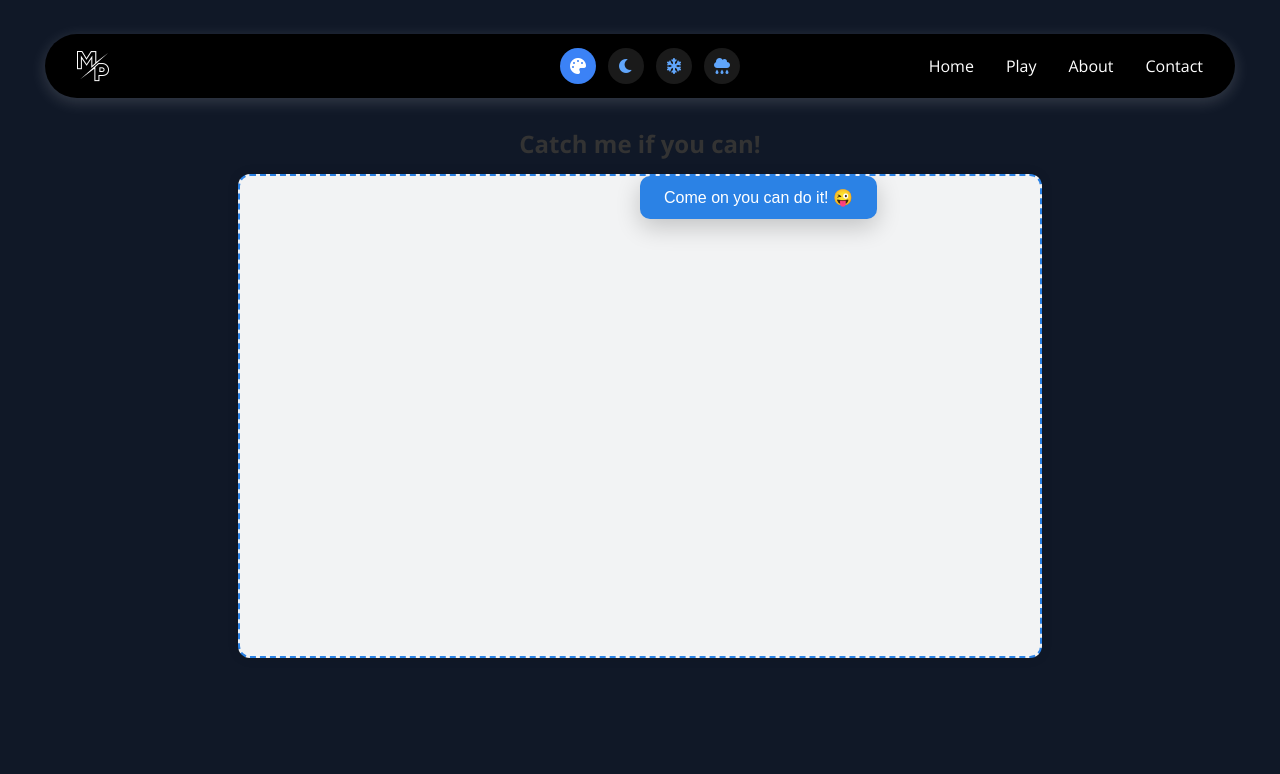
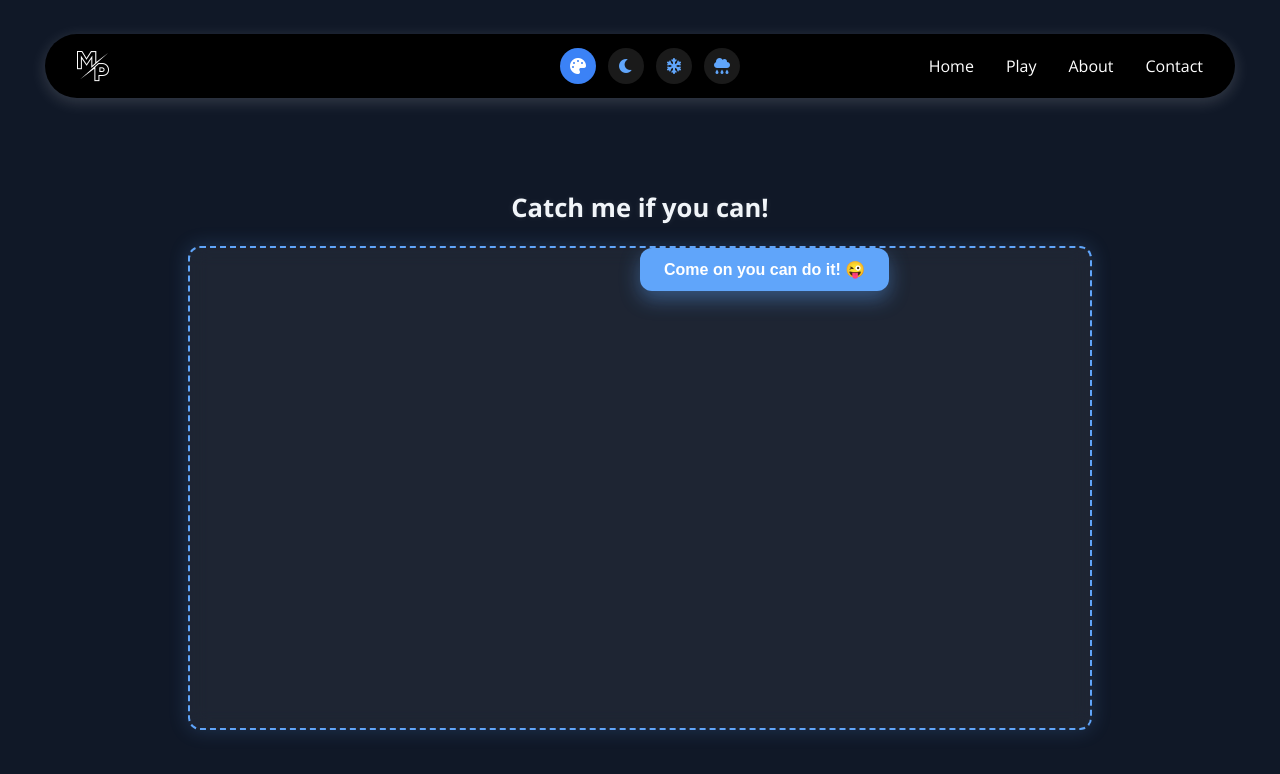
Before and after one commit to Oyemahak/MahakPatel, a React (Vite) app: page /touchme in a window 1280 px wide. Shown: the top 774 px of the page. Built offline with nearby package versions, Linux system fonts and the light colour scheme.

Commit message:
Better version with good UI for game

```diff
--- a/src/games/memory/fireworks.js
+++ b/src/games/memory/fireworks.js
@@ -1,19 +1,20 @@
-// fireworks.js — 🎆 Boom! Boom! Celebration script
+// fireworks.js — 🎆 Celebration logic for MemoryGame
+// Matches Mahak’s dark-themed gamified vibe!
 
 export function createFirework() {
-  const colors = ['#7F5AF0', '#2CB67D', '#FF6E6E']; // Purple, teal, coral
+  const colors = ['#7F5AF0', '#2CB67D', '#FF6E6E']; // Purple, Teal, Coral
   const firework = document.createElement('div');
 
   firework.style.position = 'fixed';
   firework.style.width = '6px';
   firework.style.height = '6px';
   firework.style.borderRadius = '50%';
-  firework.style.backgroundColor = colors[Math.floor(Math.random() * colors.length)];
+  firework.style.backgroundColor = randomColor();
   firework.style.left = `${Math.random() * 100}%`;
   firework.style.top = `${Math.random() * 100}%`;
-  firework.style.boxShadow = `0 0 10px 2px ${colors[Math.floor(Math.random() * colors.length)]}`;
   firework.style.zIndex = '999';
   firework.style.pointerEvents = 'none';
+  firework.style.boxShadow = `0 0 12px 3px ${randomColor()}`;
 
   document.getElementById('fireworks')?.appendChild(firework);
 
@@ -30,3 +31,8 @@ export function createFirework() {
 
   animation.onfinish = () => firework.remove();
 }
+
+function randomColor() {
+  const palette = ['#7F5AF0', '#2CB67D', '#FF6E6E'];
+  return palette[Math.floor(Math.random() * palette.length)];
+}
--- a/src/games/memory/memory.css
+++ b/src/games/memory/memory.css
@@ -1,48 +1,56 @@
-/* memory.css — 🧠 Styles for the Match The Emoji Game */
+/* memory.css — 🧠 Emoji Game UI tuned for Mahak's portfolio */
 
 :root {
-  --primary: #7F5AF0;       /* Vibe-y violet */
-  --secondary: #2CB67D;     /* Soft teal */
-  --accent: #FF6E6E;        /* Pop coral */
-  --dark-bg: #16161A;       /* Dark theme base */
-  --card-bg: #242629;
-  --text-light: #FFFFFE;
+  --primary: #7F5AF0;
+  --secondary: #2CB67D;
+  --accent: #FF6E6E;
+  --dark-bg: #0f172a;
+  --card-bg: #1e293b;
+  --text-light: #f1f5f9;
   --text-gray: #94A1B2;
   --glow: 0 0 15px currentColor;
 }
 
+.memory-wrapper {
+  display: flex;
+  justify-content: center;
+  padding: 2rem 1rem;
+  min-height: 100vh;
+  background: var(--dark-bg);
+}
+
 .memory-container {
   font-family: 'Poppins', sans-serif;
-  background: var(--dark-bg);
+  background: var(--card-bg);
   color: var(--text-light);
   width: 100%;
-  max-width: 420px;
-  margin: 0 auto;
-  padding: 24px;
-  border-radius: 16px;
-  box-shadow: 0 8px 32px rgba(0, 0, 0, 0.3);
+  max-width: 440px;
+  padding: 2rem;
+  border-radius: 1rem;
+  box-shadow: 0 0 30px rgba(0, 0, 0, 0.25);
   border: 1px solid rgba(255, 255, 255, 0.05);
 }
 
 .game-title {
-  font-size: 1.8rem;
+  font-size: 2rem;
+  font-weight: 600;
   text-align: center;
-  font-weight: 600;
-  margin-bottom: 20px;
+  margin-bottom: 1rem;
 }
 
 .game-stats {
   display: flex;
   justify-content: space-between;
+  margin-bottom: 1rem;
+  font-size: 1rem;
   color: var(--text-gray);
-  font-size: 1rem;
-  margin-bottom: 16px;
 }
 
 .game-board {
   display: grid;
   grid-template-columns: repeat(4, 1fr);
   gap: 10px;
+  margin-bottom: 1.5rem;
 }
 
 .card {
@@ -54,7 +62,7 @@
   justify-content: center;
   align-items: center;
   transform-style: preserve-3d;
-  transition: transform 0.6s ease;
+  transition: transform 0.5s ease;
   cursor: pointer;
   position: relative;
   border: 1px solid rgba(255, 255, 255, 0.1);
@@ -104,3 +112,24 @@
   pointer-events: none;
   z-index: 999;
 }
+
+.back-button-container {
+  text-align: center;
+  margin-top: 1.5rem;
+}
+
+.back-button {
+  padding: 10px 20px;
+  font-weight: 600;
+  background: #1e293b;
+  color: var(--text-light);
+  border: 1px solid var(--text-gray);
+  border-radius: 8px;
+  cursor: pointer;
+  transition: all 0.3s ease;
+}
+
+.back-button:hover {
+  background-color: var(--primary);
+  color: white;
+}
--- a/src/games/touchme/TouchMe.jsx
+++ b/src/games/touchme/TouchMe.jsx
@@ -1,4 +1,4 @@
-// TouchMe.jsx — 👆 React version of "Catch the Button" game
+// TouchMe.jsx — 👆 React version of "Catch the Button" game (final version)
 
 import React, { useEffect, useRef, useState } from 'react';
 import './touchme.css';
@@ -7,8 +7,15 @@ const TouchMe = () => {
   const buttonRef = useRef(null);
   const boxRef = useRef(null);
   const [celebrate, setCelebrate] = useState(false);
+  const [isMobile, setIsMobile] = useState(false);
 
   useEffect(() => {
+    setIsMobile(/Mobi|Android/i.test(navigator.userAgent));
+  }, []);
+
+  useEffect(() => {
+    if (isMobile) return; // Disable on mobile/tablet
+
     const button = buttonRef.current;
     const box = boxRef.current;
 
@@ -35,13 +42,18 @@ const TouchMe = () => {
       button.removeEventListener('mouseover', handleMouseOver);
       button.removeEventListener('click', handleClick);
     };
-  }, []);
+  }, [isMobile]);
 
   return (
     <div className="touchme-container">
       <div className="touchme-text">Catch me if you can!</div>
       <div className="touchme-box" ref={boxRef}>
-        <button id="funnyButton" ref={buttonRef}>
+        <button
+          id="funnyButton"
+          ref={buttonRef}
+          disabled={isMobile}
+          title={isMobile ? "This game is desktop only 👀 Try on a larger screen!" : ""}
+        >
           Come on you can do it! 😜
         </button>
       </div>
@@ -50,13 +62,13 @@ const TouchMe = () => {
         <div className="celebration active">
           <div className="celebration-content">
             <h1>Congratulations 🎉</h1>
-            <p>Even the smallest win is proof that you're moving forward. Celebrate it!</p>
+            <p>You outwitted the button. Respect 👏</p>
             <div className="button-group">
               <button className="button-23" onClick={() => window.location.reload()}>
                 🔄 Try Again
               </button>
-              <button className="button-40" onClick={() => setCelebrate(false)}>
-                🏠 Back to Home
+              <button className="button-40" onClick={() => window.location.href = '/play'}>
+                🏠 Back to Play
               </button>
             </div>
           </div>
--- a/src/games/touchme/touchme.css
+++ b/src/games/touchme/touchme.css
@@ -1,30 +1,45 @@
-/* touchme.css — 🖱️ Catch Me If You Can game styling */
+/* touchme.css — 🎯 Catch Me If You Can styled for portfolio consistency */
 
 @import url('https://fonts.googleapis.com/css2?family=Open+Sans:wght@400;700&display=swap');
+
+:root {
+  --primary-color: #60A5FA;
+  --success-color: #22c55e;
+  --text-light: #f9fafb;
+  --dark-bg: #0f172a;
+  --glass-bg: rgba(255, 255, 255, 0.06);
+  --box-border: rgba(255, 255, 255, 0.12);
+}
 
 .touchme-container {
   font-family: 'Open Sans', sans-serif;
   text-align: center;
+  color: var(--text-light);
   padding: 2rem;
-  color: var(--text-color, #333);
+  min-height: 80vh;
+  margin-top: 4rem;
 }
 
 .touchme-text {
-  font-size: 1.5rem;
+  font-size: 1.6rem;
   font-weight: bold;
-  margin-bottom: 1rem;
+  margin-bottom: 1.5rem;
+  color: var(--text-light);
+  text-shadow: 0 0 6px rgba(255, 255, 255, 0.1);
 }
 
 .touchme-box {
   position: relative;
+  width: 100%;
+  max-width: 900px;
   height: 60vh;
-  max-width: 800px;
   margin: auto;
-  border: 2px dashed var(--primary-color, #2b82e5);
+  border: 2px dashed var(--primary-color);
   border-radius: 12px;
-  background: rgba(255, 255, 255, 0.95);
+  background: var(--glass-bg);
+  backdrop-filter: blur(10px);
   overflow: hidden;
-  box-shadow: 0 0 12px rgba(0, 0, 0, 0.1);
+  box-shadow: 0 0 20px rgba(96, 165, 250, 0.2);
 }
 
 #funnyButton {
@@ -32,26 +47,51 @@
   padding: 12px 24px;
   font-size: 1rem;
   color: #fff;
-  background-color: var(--primary-color, #2b82e5);
+  background-color: var(--primary-color);
   border: none;
-  border-radius: 10px;
+  border-radius: 12px;
   cursor: pointer;
-  box-shadow: 0 8px 25px rgba(0, 0, 0, 0.2);
-  transition: all 0.3s ease;
+  box-shadow: 0 8px 20px rgba(96, 165, 250, 0.4);
+  transition: all 0.25s ease;
+  font-weight: 600;
 }
 
 #funnyButton:hover {
-  background-color: #4caf50;
+  background-color: var(--success-color);
 }
 
-/* Celebration Modal 🎉 */
+#funnyButton:disabled {
+  cursor: not-allowed;
+  opacity: 0.4;
+  pointer-events: all;
+  position: relative;
+}
+
+/* Tooltip on mobile when game is disabled */
+#funnyButton:disabled::after {
+  content: "❌ Desktop Only: This game is hover-based!";
+  position: absolute;
+  top: 120%;
+  left: 50%;
+  transform: translateX(-50%);
+  background: #000000d9;
+  color: #fff;
+  padding: 6px 12px;
+  font-size: 0.8rem;
+  border-radius: 6px;
+  white-space: nowrap;
+  z-index: 999;
+  box-shadow: 0 0 10px rgba(0, 0, 0, 0.4);
+}
+
+/* 🎉 Celebration modal */
 .celebration {
   position: fixed;
   top: 0;
   left: 0;
   width: 100vw;
   height: 100vh;
-  background: rgba(0, 0, 0, 0.55);
+  background: rgba(15, 23, 42, 0.9);
   display: flex;
   align-items: center;
   justify-content: center;
@@ -67,52 +107,60 @@
 }
 
 .celebration-content {
-  background: #fff;
+  background: #1e293b;
   padding: 2rem;
   border-radius: 1rem;
   width: 90%;
   max-width: 480px;
   text-align: center;
-  box-shadow: 0 0 30px rgba(0, 0, 0, 0.25);
+  box-shadow: 0 0 25px rgba(96, 165, 250, 0.4);
+  color: var(--text-light);
 }
 
 .celebration-content h1 {
-  color: var(--primary-color, #2b82e5);
-  margin-bottom: 1rem;
+  font-size: 1.8rem;
+  margin-bottom: 0.5rem;
+  color: var(--primary-color);
+}
+
+.celebration-content p {
+  font-size: 1rem;
+  color: #cbd5e1;
+  margin-bottom: 1.5rem;
 }
 
 .button-group {
   display: flex;
   justify-content: center;
   gap: 1rem;
-  margin-top: 1rem;
 }
 
 .button-23,
 .button-40 {
   font-family: 'Open Sans', sans-serif;
   padding: 12px 20px;
+  font-size: 1rem;
   border-radius: 8px;
-  font-size: 1rem;
   font-weight: 600;
   border: none;
   cursor: pointer;
+  transition: all 0.2s ease;
 }
 
 .button-23 {
-  background-color: #4285F4;
+  background-color: #3b82f6;
   color: #fff;
 }
 
 .button-23:hover {
-  background-color: #357ae8;
+  background-color: #2563eb;
 }
 
 .button-40 {
-  background-color: #202124;
+  background-color: #0f172a;
   color: #fff;
 }
 
 .button-40:hover {
-  background-color: #374151;
+  background-color: #1e293b;
 }
```
Also changed, not shown: src/games/memory/MemoryGame.jsx (+24 -15 lines).
